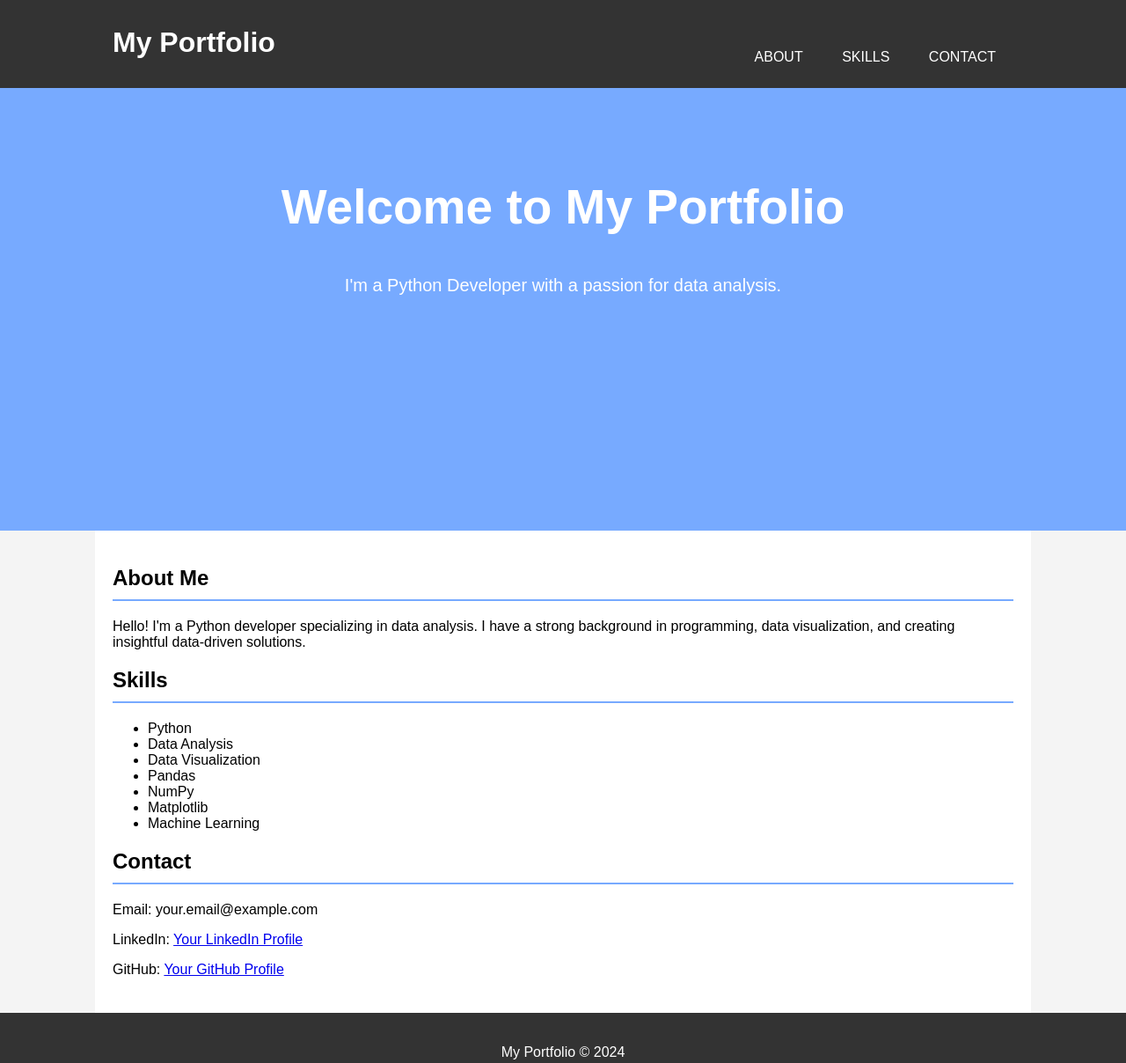
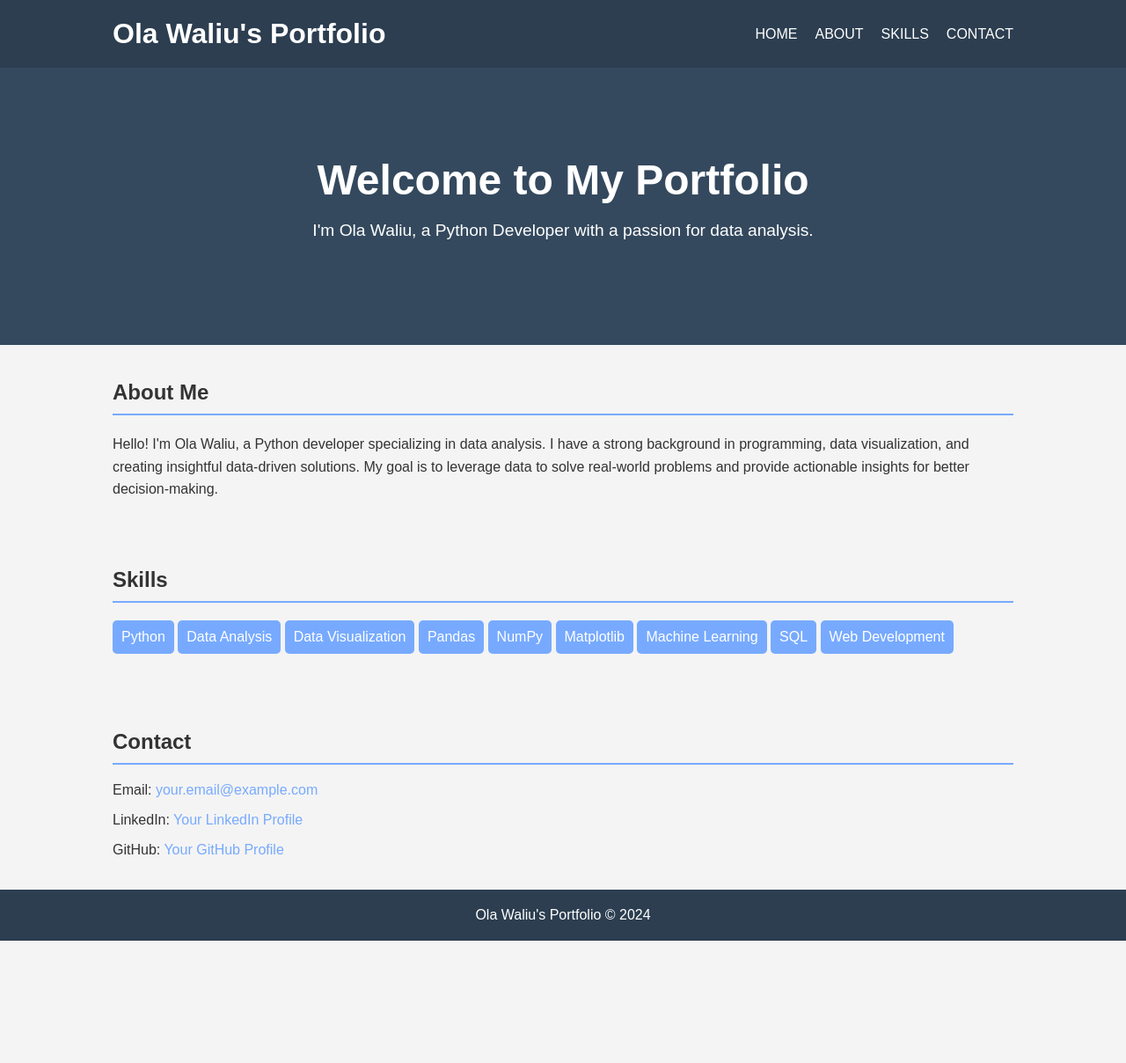
Before and after one commit to Lamerica98/Waliu, a plain HTML site: page index.html in a window 1280 px wide. Shown: the whole page at 88% size. After the commit the page ends 1069 px from the top, so only its background shows below. Drawn offline with Linux system fonts and the light colour scheme.

Commit message:
Update index.html

```diff
--- a/index.html
+++ b/index.html
@@ -3,91 +3,114 @@
 <head>
     <meta charset="UTF-8">
     <meta name="viewport" content="width=device-width, initial-scale=1.0">
-    <title>My Portfolio</title>
+    <title>Ola Waliu's Portfolio</title>
     <style>
         body {
-            font-family: Arial, sans-serif;
+            font-family: 'Arial', sans-serif;
             margin: 0;
             padding: 0;
             background-color: #f4f4f4;
+            color: #333;
+        }
+        header {
+            background: #2c3e50;
+            color: #fff;
+            padding: 20px 0;
+        }
+        header .container {
+            display: flex;
+            justify-content: space-between;
+            align-items: center;
+        }
+        header h1 {
+            margin: 0;
+            font-size: 2em;
+        }
+        nav ul {
+            list-style: none;
+            margin: 0;
+            padding: 0;
+            display: flex;
+        }
+        nav ul li {
+            margin-left: 20px;
+        }
+        nav ul li a {
+            color: #fff;
+            text-decoration: none;
+            font-size: 1em;
+            text-transform: uppercase;
+            transition: color 0.3s;
+        }
+        nav ul li a:hover {
+            color: #77aaff;
+        }
+        #showcase {
+            background: #34495e;
+            color: #fff;
+            text-align: center;
+            padding: 100px 20px;
+        }
+        #showcase h1 {
+            font-size: 3em;
+            margin: 0;
+        }
+        #showcase p {
+            font-size: 1.2em;
         }
         .container {
             width: 80%;
             margin: 0 auto;
-            overflow: hidden;
         }
-        header {
-            background: #333;
-            color: #fff;
-            padding-top: 30px;
-            min-height: 70px;
-            border-bottom: #77aaff 3px solid;
+        section {
+            padding: 20px 0;
         }
-        header a {
-            color: #fff;
-            text-decoration: none;
-            text-transform: uppercase;
-            font-size: 16px;
+        section h2 {
+            border-bottom: 2px solid #77aaff;
+            padding-bottom: 10px;
+            margin-bottom: 20px;
         }
-        header ul {
+        #about p {
+            line-height: 1.6;
+        }
+        #skills ul {
+            list-style: none;
             padding: 0;
-            list-style: none;
         }
-        header li {
-            display: inline;
-            padding: 0 20px 0 20px;
-        }
-        header #branding {
-            float: left;
-        }
-        header #branding h1 {
-            margin: 0;
-        }
-        header nav {
-            float: right;
-            margin-top: 10px;
-        }
-        #showcase {
-            min-height: 400px;
+        #skills ul li {
             background: #77aaff;
             color: #fff;
-            text-align: center;
-            padding-top: 100px;
+            padding: 10px;
+            margin-bottom: 10px;
+            display: inline-block;
+            border-radius: 5px;
         }
-        #showcase h1 {
-            font-size: 55px;
-            margin-top: 0;
+        #contact a {
+            color: #77aaff;
+            text-decoration: none;
+            transition: color 0.3s;
         }
-        #showcase p {
-            font-size: 20px;
-        }
-        #main {
-            padding: 20px;
-            background: #fff;
-        }
-        .section {
-            margin-bottom: 20px;
-        }
-        .section h2 {
-            border-bottom: 2px solid #77aaff;
-            padding-bottom: 10px;
+        #contact a:hover {
+            color: #2c3e50;
         }
         footer {
-            padding: 20px;
-            background: #333;
+            background: #2c3e50;
             color: #fff;
             text-align: center;
+            padding: 20px 0;
+        }
+        footer p {
+            margin: 0;
         }
     </style>
 </head>
 <body>
     <header>
         <div class="container">
-            <div id="branding">
-                <h1>My Portfolio</h1>
-            </div>
+            <h1>Ola Waliu's Portfolio</h1>
             <nav>
                 <ul>
+                    <li><a href="#showcase">Home</a></li>
                     <li><a href="#about">About</a></li>
                     <li><a href="#skills">Skills</a></li>
                     <li><a href="#contact">Contact</a></li>
@@ -99,17 +122,17 @@
     <section id="showcase">
         <div class="container">
             <h1>Welcome to My Portfolio</h1>
-            <p>I'm a Python Developer with a passion for data analysis.</p>
+            <p>I'm Ola Waliu, a Python Developer with a passion for data analysis.</p>
         </div>
     </section>
 
-    <div id="main" class="container">
-        <section id="about" class="section">
+    <div class="container">
+        <section id="about">
             <h2>About Me</h2>
-            <p>Hello! I'm a Python developer specializing in data analysis. I have a strong background in programming, data visualization, and creating insightful data-driven solutions.</p>
+            <p>Hello! I'm Ola Waliu, a Python developer specializing in data analysis. I have a strong background in programming, data visualization, and creating insightful data-driven solutions. My goal is to leverage data to solve real-world problems and provide actionable insights for better decision-making.</p>
         </section>
 
-        <section id="skills" class="section">
+        <section id="skills">
             <h2>Skills</h2>
             <ul>
                 <li>Python</li>
@@ -119,19 +142,21 @@
                 <li>NumPy</li>
                 <li>Matplotlib</li>
                 <li>Machine Learning</li>
+                <li>SQL</li>
+                <li>Web Development</li>
             </ul>
         </section>
 
-        <section id="contact" class="section">
+        <section id="contact">
             <h2>Contact</h2>
-            <p>Email: your.email@example.com</p>
+            <p>Email: <a href="mailto:your.email@example.com">your.email@example.com</a></p>
             <p>LinkedIn: <a href="https://www.linkedin.com/in/yourprofile" target="_blank">Your LinkedIn Profile</a></p>
             <p>GitHub: <a href="https://github.com/yourgithub" target="_blank">Your GitHub Profile</a></p>
         </section>
     </div>
 
     <footer>
-        <p>My Portfolio &copy; 2024</p>
+        <p>Ola Waliu's Portfolio &copy; 2024</p>
     </footer>
 </body>
 </html>
```
